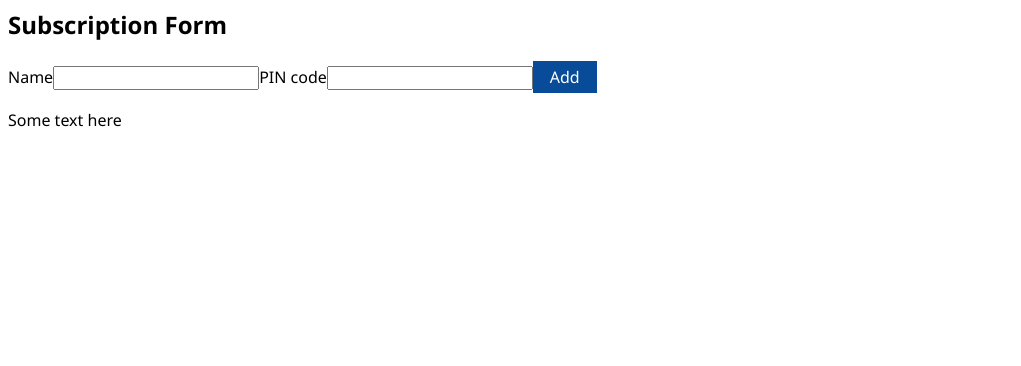
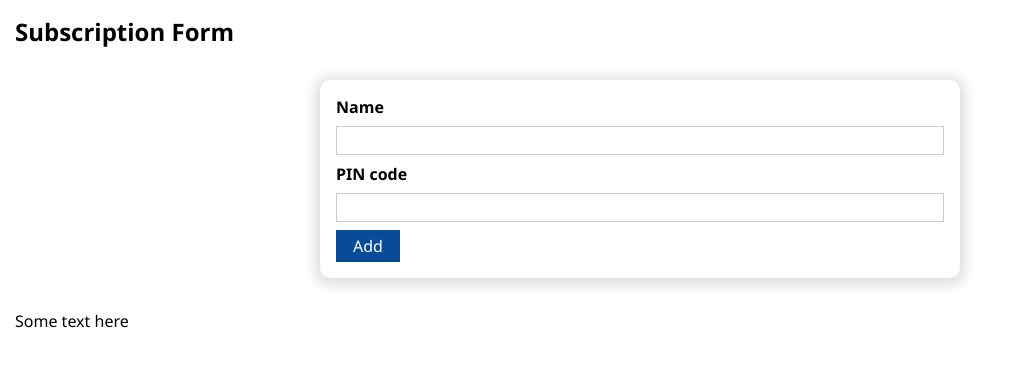
Before and after one commit to codingSlate/Subscriber, a React (Create React App) app: page / in a window 1280 px wide. Shown: the top 366 px of the page, without its empty margins (0-1021 px from the left). Built offline with nearby package versions, Linux system fonts and the light colour scheme.

Commit message:
Basic form validation added

```diff
--- a/src/App.js
+++ b/src/App.js
@@ -1,17 +1,18 @@
-import React from 'react';
+import React, { useState } from 'react';
 import './style.css';
-import Container from './components/templates/Container';
 import AddSubscriber from './components/subscribers/AddSubscriber';
 
 export default function App() {
+  const [subscriberList, setSubscriberList] = useState([]);
+
+  const onAddSubscriberHandler = (aName, aPincode) => {
+    setSubscriberList((prevState) => {
+      return [...prevState, { name: aName, pincode: aPincode }];
+    });
+  };
   return (
-    // <Container>
-    //   {/* <AddSubscriber></AddSubscriber> */}
-
-    // </Container>
     <div>
-      <Container />
-      <AddSubscriber />
+      <AddSubscriber onAddSubscriber={onAddSubscriberHandler}></AddSubscriber>
       Some text here
     </div>
   );
--- a/src/components/subscribers/AddSubscriber.css
+++ b/src/components/subscribers/AddSubscriber.css
@@ -1,8 +1,8 @@
 .input {
   margin: 2rem auto;
   padding: 1rem;
-  width: 90%;
-  max-width: 40rem;
+  /* width: 90%;
+  max-width: 40rem; */
 }
 
 .input label {
--- a/src/components/subscribers/AddSubscriber.js
+++ b/src/components/subscribers/AddSubscriber.js
@@ -1,21 +1,45 @@
-import React from 'react';
+import React, { useState } from 'react';
 import Button from '../templates/Button';
 import Container from '../templates/Container';
 import './AddSubscriber.css';
-const AddSubscriber = () => {
+const AddSubscriber = (props) => {
+  const [name, setName] = useState('');
+  const [pincode, setPincode] = useState('');
   const submitHandler = (e) => {
     e.preventDefault();
-    console.log('submit clicked');
+    if (name.trim().length == 0) {
+      console.log('Name should not be empty.');
+      return;
+    }
+
+    if (pincode.trim().length == 0) {
+      console.log('Pincode should not be empty.');
+      return;
+    }
+
+    setName('');
+    setPincode('');
   };
+  const onNameChangeHandler = (e) => {
+    setName(e.target.value);
+  };
+  const onPincodeChangeHandler = (e) => {
+    setPincode(e.target.value);
+  };
+
   return (
     <div>
       <h2>Subscription Form </h2>
       <form onSubmit={submitHandler}>
         <Container className="input">
           <label>Name</label>
-          <input type="text" />
+          <input type="text" onChange={onNameChangeHandler} value={name} />
           <label>PIN code</label>
-          <input type="text" />
+          <input
+            type="text"
+            onChange={onPincodeChangeHandler}
+            value={pincode}
+          />
           <Button type="button">Add</Button>
         </Container>
       </form>
--- a/src/components/templates/Container.css
+++ b/src/components/templates/Container.css
@@ -1,5 +1,8 @@
-.container{
+.container {
   background-color: white;
-  box-shadow: 0 2px 8px rgba(0,0,0,0,26);
+  box-shadow: 0 2px 12px 6px rgba(0, 0, 0, 0.12);
   border-radius: 10px;
+  width: 90%;
+  max-width: 40rem;
+  margin: 0 auto;
 }
--- a/src/components/templates/Container.js
+++ b/src/components/templates/Container.js
@@ -1,6 +1,6 @@
 import React from 'react';
 import './Container.css';
 const Container = (props) => {
-  return <div className="container">{props.children}</div>;
+  return <div className={`container ${props.className}`}>{props.children}</div>;
 };
 export default Container;
--- a/src/style.css
+++ b/src/style.css
@@ -1,3 +1,11 @@
 * {
+  box-sizing: border-box;
   font-family: 'Segoe UI';
 }
+body {
+  margin: 0;
+  padding: 15px;
+  -webkit-font-smoothing: antialiased;
+  -moz-osx-font-smoothing: grayscale;
+  /* background-color: #282c34; */
+}
```
